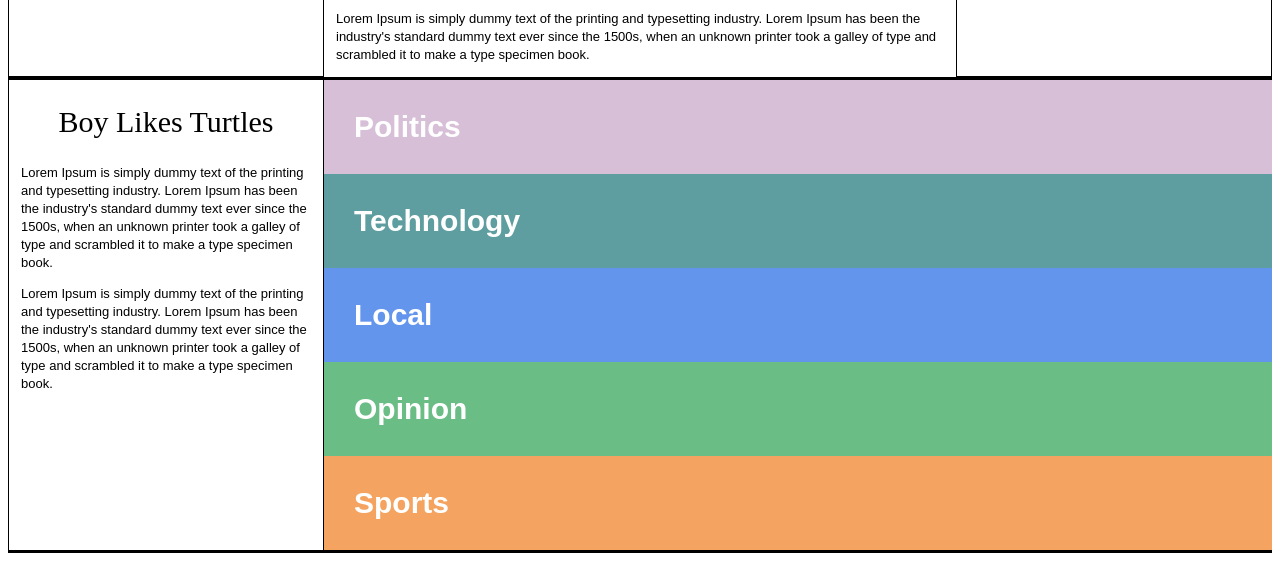
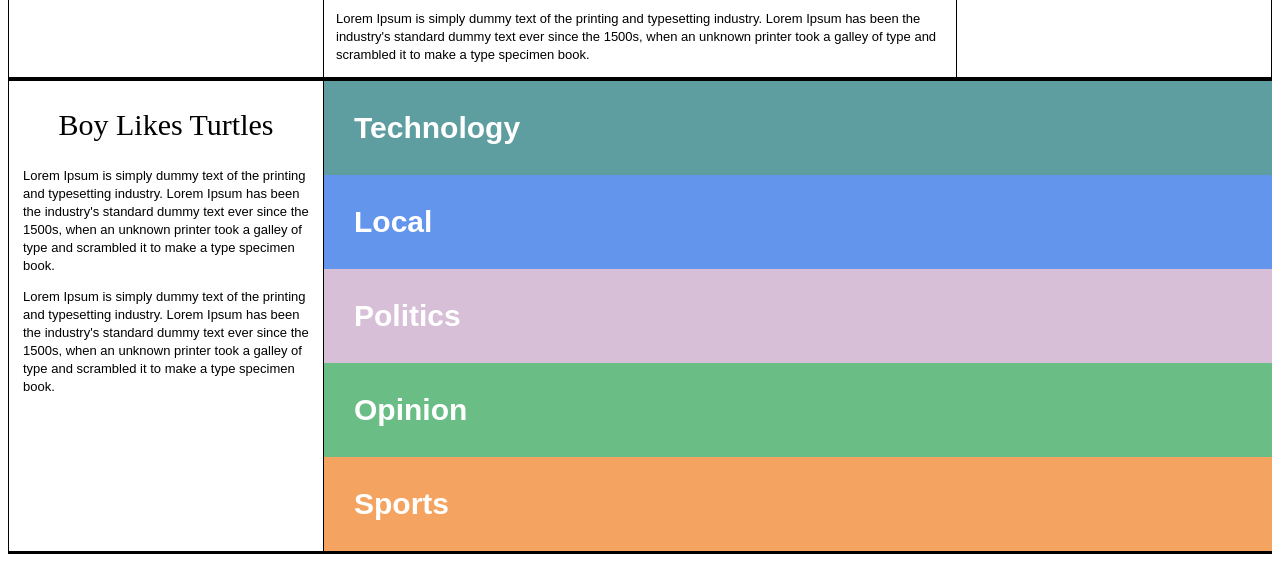
Before and after one commit to juanafranceschini/fontendmasters-Briant, a plain HTML site: page index.html in a window 1280 px wide. Shown: the part 801-1363 px from the top of the page. Drawn offline with Linux system fonts and the light colour scheme; a web font is replaced by a local one.

Commit message:
Sections with links, css final touces.

```diff
--- a/index.html
+++ b/index.html
@@ -36,11 +36,21 @@
         <p>Lorem Ipsum is simply dummy text of the printing and typesetting industry. Lorem Ipsum has been the industry's standard dummy text ever since the 1500s, when an unknown printer took a galley of type and scrambled it to make a type specimen book.</p>
     </div>
         <ul class="sections">
-            <li class="allsections section-pol">Politics</li>
-            <li class="allsections section-tec">Technology</li>
-            <li class="allsections section-loc">Local</li>
-            <li class="allsections section-opi">Opinion</li>
-            <li class="allsections section-spo">Sports</li>
+            <li class="allsections section-tec">
+                <a href="#">Technology</a>
+            </li>
+            <li class="allsections section-loc">
+                <a href="#">Local</a>
+            </li>
+            <li class="allsections section-pol">
+                <a href="#">Politics</a>
+            </li>
+            <li class="allsections section-opi">
+                <a href="#">Opinion</a>
+            </li>
+            <li class="allsections section-spo">
+                <a href="#">Sports</a>
+            </li>
         </ul>
   </div>
 </body>
--- a/style.css
+++ b/style.css
@@ -37,6 +37,7 @@ p{
     width: 50%;
     border-top: solid 1px black;
     border-bottom: none;
+    border-bottom: solid 1px
 }
 
 img{
@@ -54,7 +55,8 @@ img{
     width: 25%;
     border-right: solid 1px black;
     border-left: solid 1px black;
-    border-bottom: solid 3px black;;
+    border-bottom: solid 3px black;
+    padding: 2px;
 }
 
 .sections{
@@ -63,14 +65,23 @@ img{
     align-items: stretch;
     justify-content: center;
     width: 75%;
+    margin: 0;
+    padding: 0;
+    border-bottom: solid 3px black;
+}
+
+a{
     font-family: Arial, Helvetica, sans-serif;
     font-weight: bolder;
     font-size: 30px;
     color: white;
     list-style:none;
-    margin: 0;
-    padding: 0;
-    border-bottom: solid 3px black;
+    text-decoration: none;
+}
+
+a:hover{
+    text-decoration: underline;
+    color: white;
 }
 
 .allsections{
```
